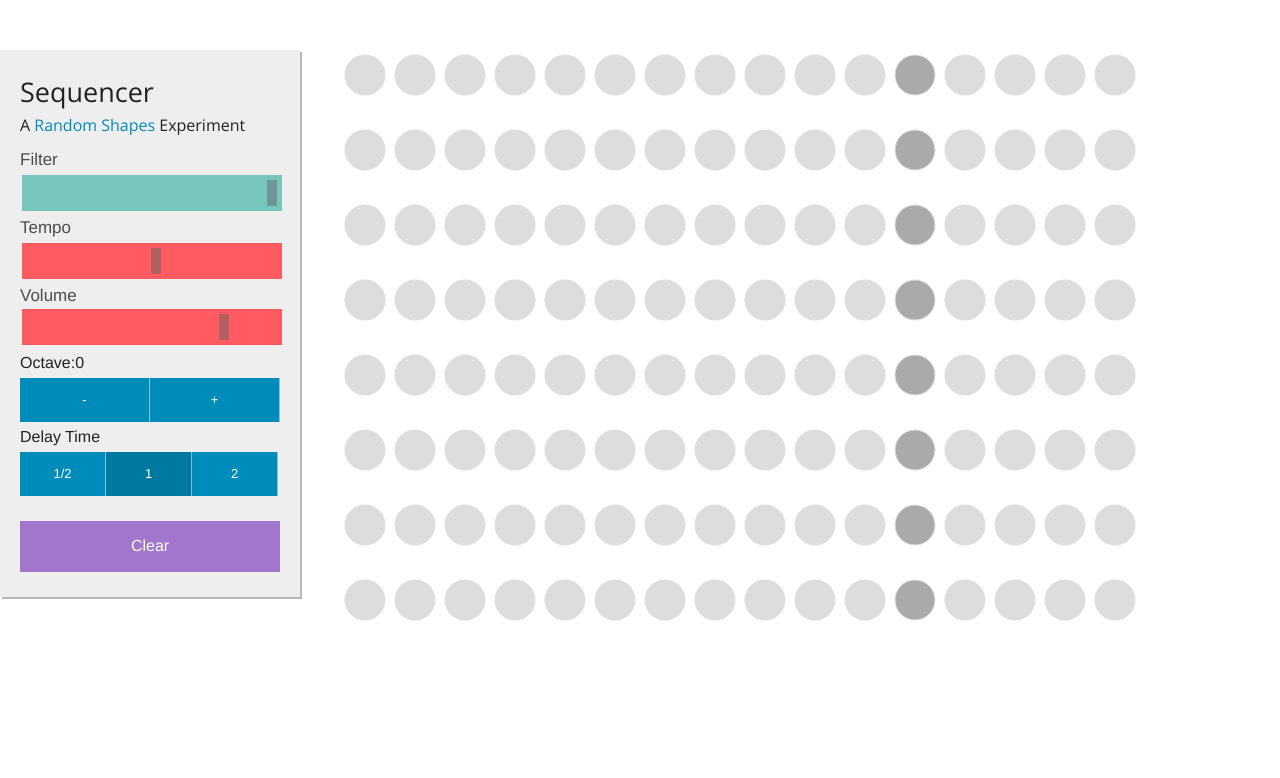
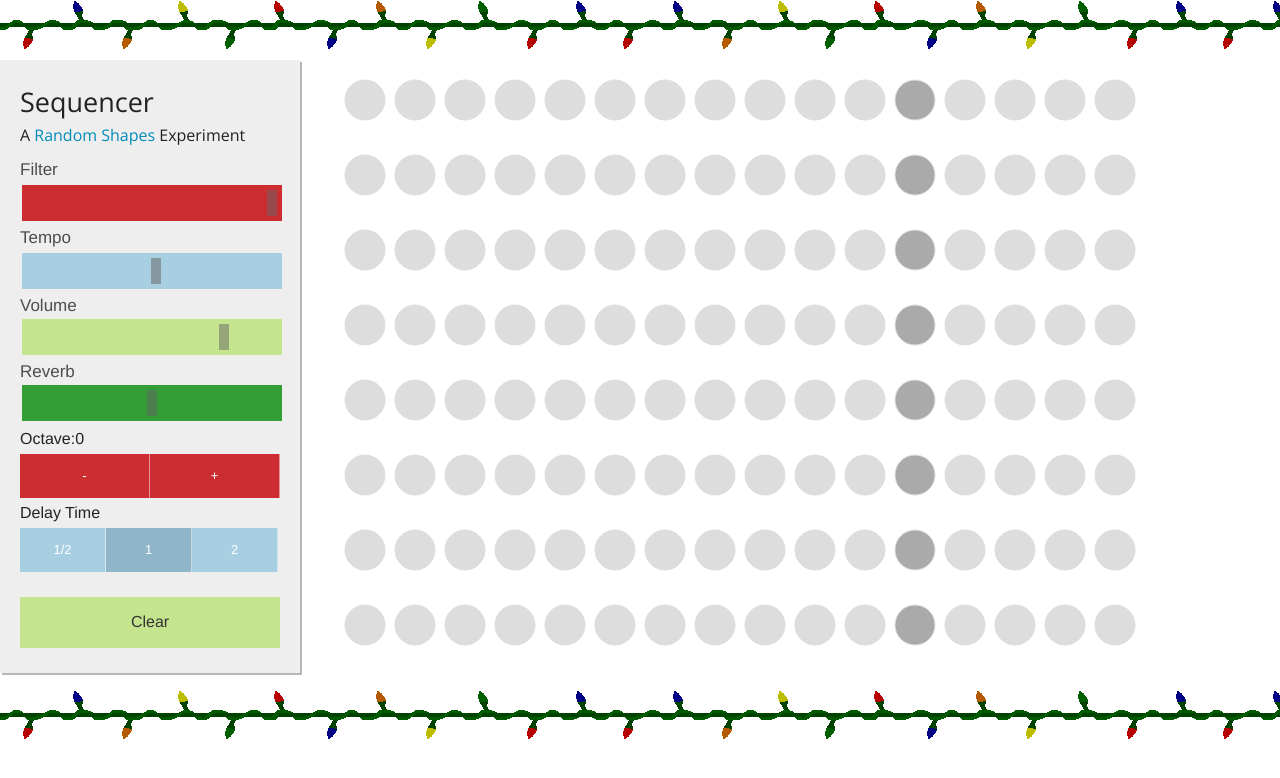
Before and after one commit to Spittal/web-audio-api-sequencer, a PHP site: page / in a window 1280 px wide. Shown: the top 778 px of the page. Run offline with PHP 8.4, Linux system fonts and the light colour scheme.

Commit message:
colours, christmas, and reverb

```diff
--- a/includes/js/audio.js
+++ b/includes/js/audio.js
@@ -29,6 +29,20 @@ $(document).ready(function(){
 	var dTimeMod = 1;
 	nodes.delay = {};
 
+	//Colours
+	var colours = {
+		0: '#a8cee2', //Blue
+		1: '#c4e58e', //Purple
+		2: '#339e35', //Green
+		3: '#cc2d30' //Red
+
+		//Original Colours
+		// 0: '#8cccd3', //Blue
+		// 1: '#b58cb2', //Purple
+		// 2: '#7fc6b2', //Green
+		// 3: '#f9ba82' //Red
+	}
+
 	//Listeners
 	$("#cutoff").on("change", function() {
 		var mod = $(this).val();
@@ -54,6 +68,10 @@ $(document).ready(function(){
 		nodes.volume.gain.value = $(this).val();
 	});
 
+	$("#reverb").on("change", function() {
+		nodes.wet.gain.value = $(this).val();
+		nodes.dry.gain.value = 1 - ($(this).val());
+	});
 
 
 
@@ -73,8 +91,8 @@ $(document).ready(function(){
 
 	$("#tempo-half").mouseup(function() {
 		dTimeMod = 0.5;
-		$("#tempo-half,#tempo-whole,#tempo-double").css("background-color", "#008cba");
-		$(this).css("background-color", "#0079a1");
+		$("#tempo-half,#tempo-whole,#tempo-double").css("background-color", colours[0]);
+		$(this).css("background-color", '#8fb5c9');
 		dTime = (tempo/1000) * dTimeMod;
 		for (var i=1; i<=taps; i++) {
 			nodes.delay[i].delayTime.value = i * dTime;
@@ -83,8 +101,8 @@ $(document).ready(function(){
 
 	$("#tempo-whole").mouseup(function() {
 		dTimeMod = 1;
-		$("#tempo-half,#tempo-whole,#tempo-double").css("background-color", "#008cba");
-		$(this).css("background-color", "#0079a1");
+		$("#tempo-half,#tempo-whole,#tempo-double").css("background-color", colours[0]);
+		$(this).css("background-color", '#8fb5c9');
 		dTime = (tempo/1000) * dTimeMod;
 		for (var i=1; i<=taps; i++) {
 			nodes.delay[i].delayTime.value = i * dTime;
@@ -93,8 +111,8 @@ $(document).ready(function(){
 
 	$("#tempo-double").mouseup(function() {
 		dTimeMod = 2;
-		$("#tempo-half,#tempo-whole,#tempo-double").css("background-color", "#008cba");
-		$(this).css("background-color", "#0079a1");
+		$("#tempo-half,#tempo-whole,#tempo-double").css("background-color", colours[0]);
+		$(this).css("background-color", '#8fb5c9');
 		dTime = (tempo/1000) * dTimeMod;
 		for (var i=1; i<=taps; i++) {
 			nodes.delay[i].delayTime.value = i * dTime;
@@ -132,7 +150,9 @@ $(document).ready(function(){
 	//nodeCreate, when needed
 	function nodeCreate(){
 		nodes.filter = context.createBiquadFilter();
-		nodes.delay = context.createConvolver();
+		nodes.reverb = context.createConvolver();
+		nodes.dry = context.createGainNode();
+		nodes.wet = context.createGainNode();
 		nodes.volume = context.createGainNode();
 
 		//Delay creation
@@ -153,7 +173,9 @@ $(document).ready(function(){
 		nodes.filter.frequency.value = cutoff;
 
 		//Set Convolver
-		// nodes.delay.buffer = buffers.ir;
+		nodes.reverb.buffer = buffers.ir;
+		nodes.dry.gain.value = 0.5;
+		nodes.wet.gain.value = 0.5;
 
 		//Set Main Volume
 		nodes.volume.gain.value = 0.8;
@@ -183,16 +205,26 @@ $(document).ready(function(){
 		ADSR.gain.setTargetAtTime(1, currTime, 0.01);
 
 		//connect things
+
+		//ADSR
 		source.connect(ADSR);
 		ADSR.connect(nodes.filter);
-		nodes.filter.connect(nodes.volume);
+
+		//Dry Wet for Verb
+		nodes.filter.connect(nodes.dry);
+		nodes.filter.connect(nodes.wet);
+		nodes.dry.connect(nodes.volume);
+		nodes.wet.connect(nodes.reverb);
+
+		//final connections
 		nodes.volume.connect(context.destination);
+		nodes.reverb.connect(context.destination);
 
 		//delay connections
 		for (var i=1; i<=taps; i++) {
 			nodes.volume.connect(nodes.delay["vol"+i]);
 			nodes.delay["vol"+i].connect(nodes.delay[i]);
-			nodes.delay[i].connect(context.destination);
+			nodes.delay[i].connect(nodes.reverb);
 		}
 
 		return source;
@@ -322,12 +354,6 @@ $(document).ready(function(){
 	}
 
 	function circleClick () {
-		var colours = {
-			0: "#76C6BE",
-			1: "#FF5B60",
-			2: "#008cba",
-			3: "#a276cc"
-		};
 		var num = Math.floor(Math.random()*4);
 		if (this._selected === true) {
 			this.attr({fill: "#ddd"});
--- a/includes/scss/app.scss
+++ b/includes/scss/app.scss
@@ -1,5 +1,19 @@
 @import "settings";
 @import "foundation";
+
+$blue: #a8cee2;
+$purple: #c4e58e;
+$green: #339e35;
+$red: #cc2d30;
+
+
+//Original Colours
+// $blue: #8cccd3;
+// $purple: #b58cb2;
+// $green: #7fc6b2;
+// $red: #f9ba82;
+
+
 
 @mixin drop-shadow() {
 	-webkit-box-shadow: 2px 2px 0px rgba(50, 50, 50, 0.35);
@@ -11,7 +25,7 @@
 svg {
 	position: absolute;
 	left: 50%;
-	top: 50px;
+	top: 75px;
 	margin-left: -300px;
 }
 
@@ -25,7 +39,7 @@ button:focus {
 .sidebar {
 	position: absolute;
 	left: 0;
-	top: 50px;
+	top: 60px;
 	width: 300px;
 	padding: 20px;
 	background-color: #eee;
@@ -38,22 +52,41 @@ button:focus {
 	}
 	#cutoff {
 	    -webkit-appearance: none;
-	    background-color: #76C6BE;
+	    background-color: $red;
 	    padding: 5px;
 	    transition: background-color 0.5s;
+	    &:hover {
+	    	background-color: $red - 25;
+	    }
 	}
 	#tempo {
 		-webkit-appearance: none;
-	    background-color: #FF5B60;
+	    background-color: $blue;
 	    padding: 5px;
 	    transition: background-color 0.5s;
+	    &:hover {
+	    	background-color: $blue - 25;
+	    }
 	}
 	#volume {
 		-webkit-appearance: none;
-	    background-color: #FF5B60;
+	    background-color: $purple;
 	    padding: 5px;
 	    margin-top: 0;
 	    transition: background-color 0.5s;
+	    &:hover {
+	    	background-color: $purple - 25;
+	    }
+	}
+	#reverb {
+		-webkit-appearance: none;
+	    background-color: $green;
+	    padding: 5px;
+	    margin-top: 0;
+	    transition: background-color 0.5s;
+	    &:hover {
+	    	background-color: $green - 25;
+	    }
 	}
 	input[type="range"]::-webkit-slider-thumb {
 	    -webkit-appearance: none;
@@ -66,44 +99,57 @@ button:focus {
 		margin: 5px 0 5px 0;
 		font-size: 17px;
 	}
+
 	.titlelab {
 		@extend input;
 		margin: 7px 0 7px 0;
 	}
+
 	.octave-but {
 		width:100%;
 		.button {
 			width: 130px;
 			margin-bottom: 0px;
+			background-color: $red;
+			&:hover {
+				background-color: $red - 25;
+			}
 		}
 	}
+
 	.tempo-but {
 		width:100%;
 		.button {
 			width: 86px;
 			margin-bottom: 0px;
+			background-color: $blue;
+			&:hover {
+				background-color: $blue - 25;
+			}
 		}
 		#tempo-whole {
-			background-color: #0079a1;
+			background-color: $blue - 25;
 		}
 	}
+
 	.clear {
 		transition: background-color 0.5s;
-		@include button($button-med, #A276CC, false, false, false, false);
+		@include button($button-med, $purple, false, false, false, false);
 		width: 100%;
 		margin: 25px 0 5px 0;
 		&:hover {
-			background-color: #A276CC - 25;
+			background-color: $purple - 25;
 		}
 	}
 }
 
-#tempo:hover {
-    background-color: #FF5B60 - 25;
+.lights {
+	background-image: url("../img/lights.gif");
+	height: image-height("../img/lights.gif");
+	width: 100%;
 }
-#cutoff:hover {
-	background-color: #76C6BE - 25;
+
+#lights-2 {
+	position: absolute;
+	top: 690px;
 }
-#volume:hover {
-    background-color: #FF5B60 - 25;
-}
--- a/index.php
+++ b/index.php
@@ -18,6 +18,8 @@
         <p class="browsehappy">You are using an <strong>outdated</strong> browser. Please <a href="http://browsehappy.com/">upgrade your browser</a> to improve your experience.</p>
     <![endif]-->
 
+    <section class="lights"></section>
+
     <section class="sidebar">
       <h3>Sequencer</h3>
       <h6>A <a href="http://randomshapes.ca">Random Shapes</a> Experiment</h6>
@@ -27,6 +29,8 @@
       <input type="range" name="tempo" id="tempo" min="20" max="600" value="320"></input>
       <label for="volume">Volume</label>
       <input type="range" name="volume" id="volume" min="0" max="1" step="0.01" value="0.8"></input>
+      <label for="reverb">Reverb</label>
+      <input type="range" name="reverb" id="reverb" min="0" max="1" step="0.01" value="0.5"></input>
       <div id="oct-title" class="titlelab">Octave:0</div>
       <ul class="octave-but button-group">
         <li><a id="oct-down" href="#" class="small button">-</a></li>
@@ -41,6 +45,8 @@
       <div class="clear">Clear</div>
     </section>
 
+    <section id="lights-2" class="lights"></section>
+
     <script src="bower_components/jquery/jquery.js"></script>
     <script src="bower_components/foundation/js/foundation.min.js"></script>
     <script src="includes/js/snap.svg-min.js"></script>
```
Also changed, not shown: includes/css/app.css, includes/img/lights.gif (added).
